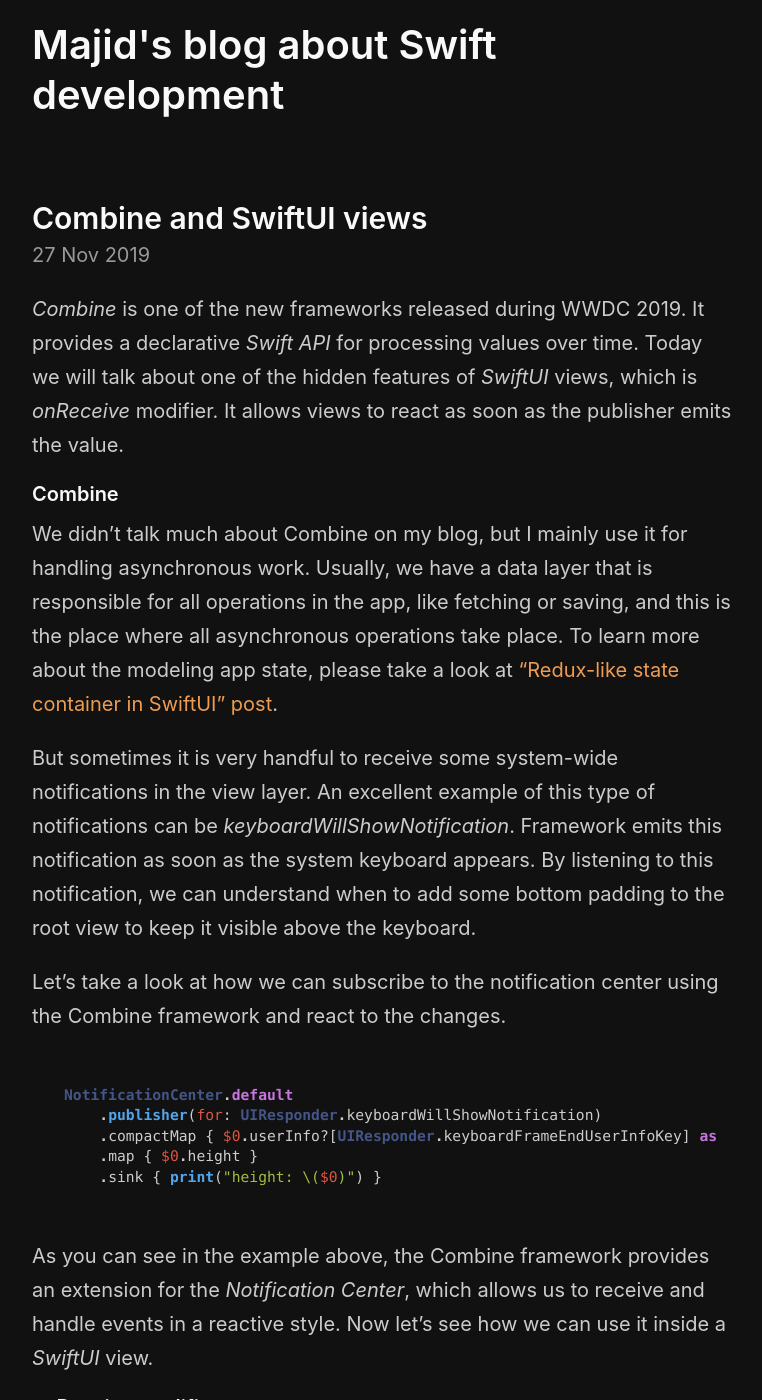
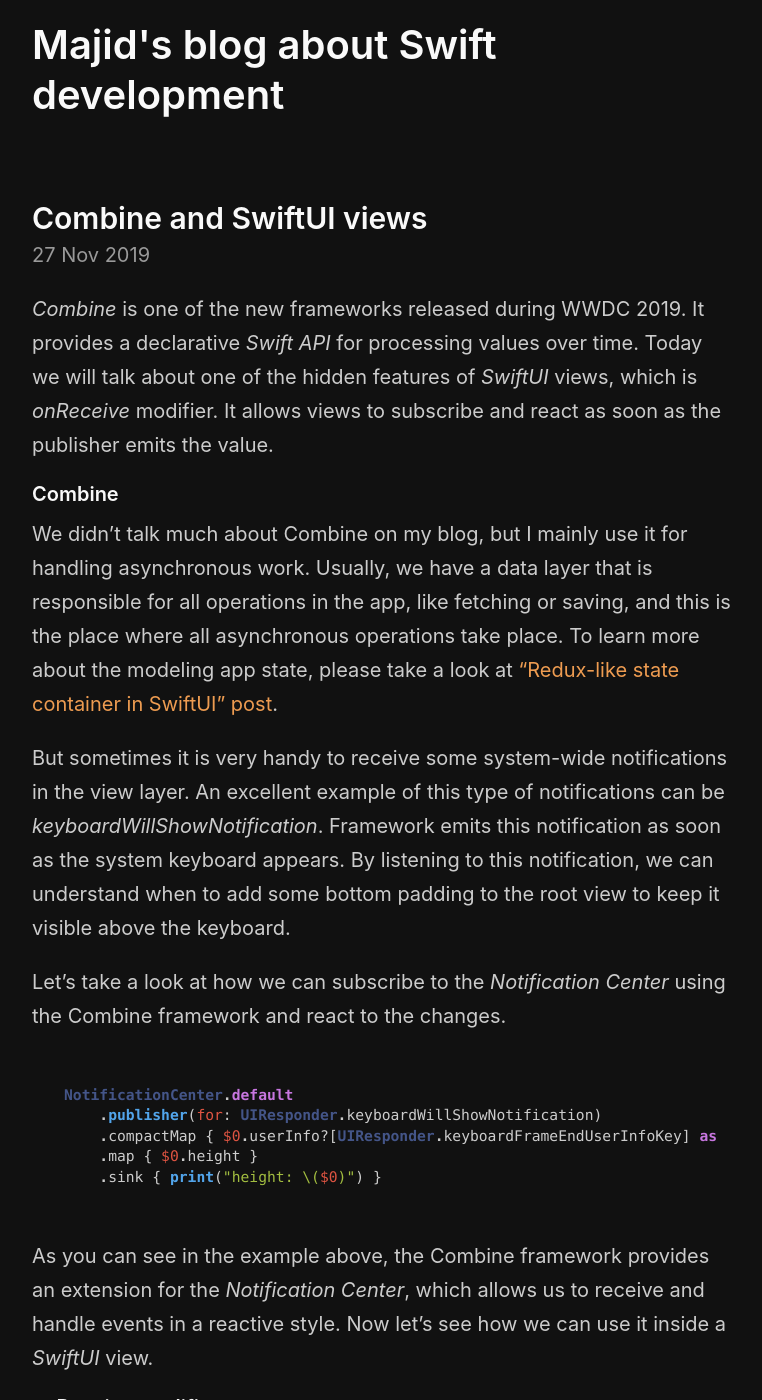
Before and after one commit to mecid/mecid.github.io, a Jekyll site: the page built from _posts/2019-11-27-combine-and-swiftui-views.md, in a window 1280 px wide and 1400 px high. Shown: the whole window, without its empty margins (258-1020 px from the left). Built offline with Jekyll 4.4.1, drawn with Linux system fonts in a browser that asks for light colours; some of the changed text lies outside the part shown.

Commit message:
Update 2019-11-27-combine-and-swiftui-views.md

````diff
--- a/_posts/2019-11-27-combine-and-swiftui-views.md
+++ b/_posts/2019-11-27-combine-and-swiftui-views.md
@@ -4,14 +4,14 @@
 image: /public/combine-and-swiftui-views.png
 ---
 
-*Combine* is one of the new frameworks released during WWDC 2019. It provides a declarative *Swift API* for processing values over time. Today we will talk about one of the hidden features of *SwiftUI* views, which is *onReceive* modifier. It allows views to react as soon as the publisher emits the value.
+*Combine* is one of the new frameworks released during WWDC 2019. It provides a declarative *Swift API* for processing values over time. Today we will talk about one of the hidden features of *SwiftUI* views, which is *onReceive* modifier. It allows views to subscribe and react as soon as the publisher emits the value.
 
 #### Combine
 We didn't talk much about Combine on my blog, but I mainly use it for handling asynchronous work. Usually, we have a data layer that is responsible for all operations in the app, like fetching or saving, and this is the place where all asynchronous operations take place. To learn more about the modeling app state, please take a look at ["Redux-like state container in SwiftUI" post](/2019/09/18/redux-like-state-container-in-swiftui/).
 
-But sometimes it is very handful to receive some system-wide notifications in the view layer. An excellent example of this type of notifications can be *keyboardWillShowNotification*. Framework emits this notification as soon as the system keyboard appears. By listening to this notification, we can understand when to add some bottom padding to the root view to keep it visible above the keyboard.
+But sometimes it is very handy to receive some system-wide notifications in the view layer. An excellent example of this type of notifications can be *keyboardWillShowNotification*. Framework emits this notification as soon as the system keyboard appears. By listening to this notification, we can understand when to add some bottom padding to the root view to keep it visible above the keyboard.
 
-Let's take a look at how we can subscribe to the notification center using the Combine framework and react to the changes.
+Let's take a look at how we can subscribe to the *Notification Center* using the Combine framework and react to the changes.
 
 ```swift
 NotificationCenter.default
@@ -99,9 +99,9 @@
 import SwiftUI
 
 struct ProductContainerView: View {
-    @State private var shareShown = false
     let product: Product
 
+    @State private var shareShown = false
     private var screenshotPublisher: AnyPublisher<Notification, Never> {
         NotificationCenter.default
             .publisher(for: UIApplication.userDidTakeScreenshotNotification)
````
